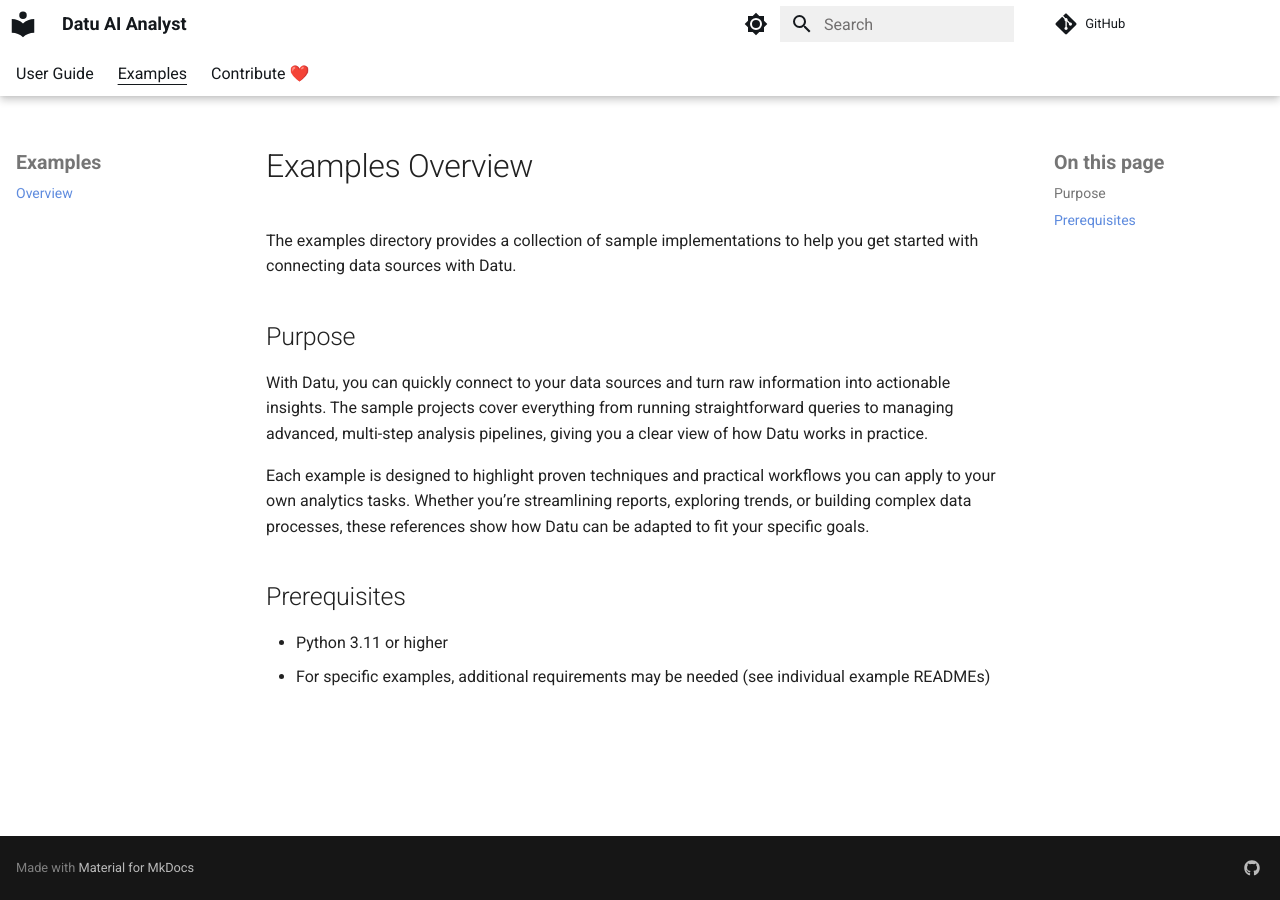
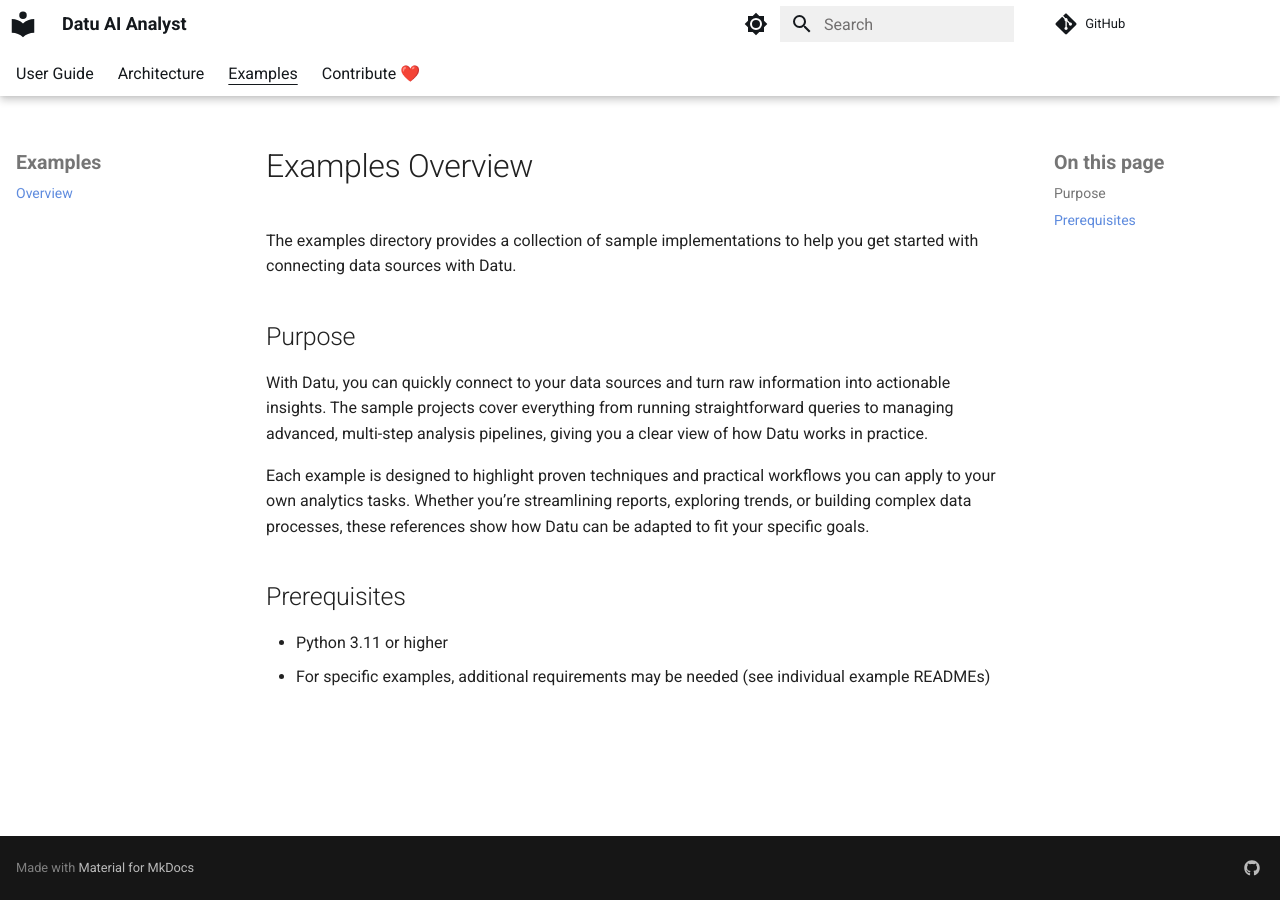
Before and after one commit to Datuanalytics/docs, an MkDocs documentation site: the page built from docs/examples/README.md, in a window 1280 px wide. Built offline with MkDocs 1.6.1 and Material for MkDocs 9.7.7, drawn with Linux system fonts in a browser that asks for light colours; plug-ins that fetch from the network failed and are left out; comment, search, counter and statistics services are not loaded; the version menu is left out.

Commit message:
architecture page

```diff
--- a/mkdocs.yml
+++ b/mkdocs.yml
@@ -61,6 +61,8 @@ nav:
     - Deploy:
       - Container service: user-guide/deploy/deploy_as_container_service.md
     - Contribute ❤️: https://github.com/Datuanalytics/datu-core/blob/main/CONTRIBUTING.md
+  - Architecture:
+    - Overview: architecture/README.md
   - Examples:
     - Overview: examples/README.md
   - Contribute ❤️: https://github.com/Datuanalytics/datu-core/blob/main/CONTRIBUTING.md
```
Also changed, not shown: docs/architecture/README.md (added).
